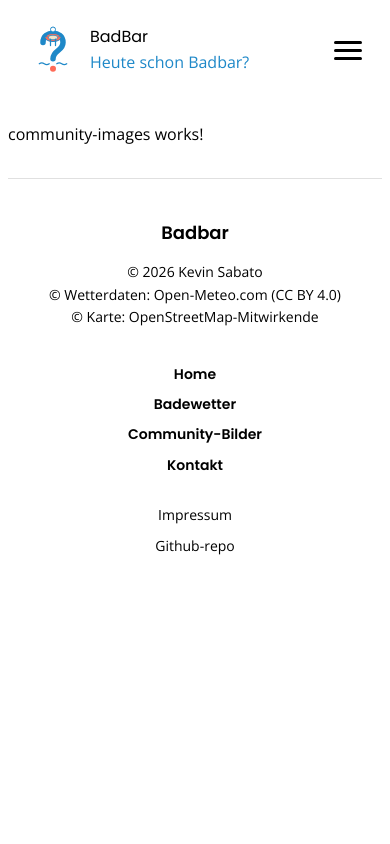
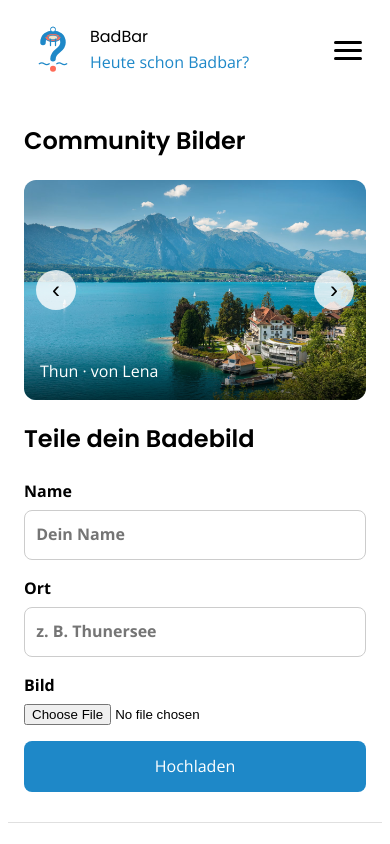
Before and after one commit to kvnx6/BadBar, an Angular app in the folder BadBar/: page /communitybilder in a window 390 px wide. Shown: the top 844 px of the page. Built offline with nearby package versions, Linux system fonts and the light colour scheme.

Commit message:
add Community Images page with a fileUpload

```diff
--- /dev/null
+++ b/BadBar/src/app/modules/community-image.ts
@@ -0,0 +1,5 @@
+export interface CommunityImage {
+  src: string;
+  author: string;
+  place: string;
+}
--- a/BadBar/src/app/pages/community-images/community-images.css
+++ b/BadBar/src/app/pages/community-images/community-images.css
@@ -0,0 +1,126 @@
+.community {
+  margin: 0.5rem 2rem;
+  max-width: 1400px;
+}
+
+/* Slider */
+.slider {
+  position: relative;
+  overflow: hidden;
+  border-radius: 12px;
+}
+
+.track {
+  display: flex;
+  transition: transform 0.4s ease;
+}
+
+.slide {
+  flex: 0 0 100%;
+  margin: 0;
+  position: relative;
+}
+
+.slide img {
+  display: block;
+  width: 100%;
+  height: clamp(220px, 45vw, 520px);
+  object-fit: cover;
+}
+
+.slide figcaption {
+  position: absolute;
+  left: 0;
+  right: 0;
+  bottom: 0;
+  padding: 1rem;
+  color: var(--color-weiss);
+  background: linear-gradient(transparent, rgba(0, 0, 0, 0.6));
+}
+
+.nav {
+  position: absolute;
+  top: 50%;
+  transform: translateY(-50%);
+  width: 2.5rem;
+  height: 2.5rem;
+  border: none;
+  border-radius: 50%;
+  font-size: 1.5rem;
+  cursor: pointer;
+  background: rgba(255, 255, 255, 0.8);
+}
+.prev { left: 0.75rem; }
+.next { right: 0.75rem; }
+
+.dots {
+  position: absolute;
+  bottom: 0.75rem;
+  left: 0;
+  right: 0;
+  display: flex;
+  justify-content: center;
+  gap: 0.5rem;
+}
+
+.dot {
+  width: 10px;
+  height: 10px;
+  padding: 0;
+  border: none;
+  border-radius: 50%;
+  background: rgba(255, 255, 255, 0.5);
+  cursor: pointer;
+}
+.dot.active { background: var(--color-weiss); }
+
+.gallery {
+  display: grid;
+  grid-template-columns: repeat(auto-fit, minmax(220px, 1fr));
+  gap: 16px;
+}
+
+.gallery img {
+  width: 100%;
+  aspect-ratio: 4 / 3;
+  object-fit: cover;
+  border-radius: 12px;
+  cursor: pointer;
+}
+
+.uploadForm {
+  display: grid;
+  gap: 1rem;
+  max-width: 500px;
+}
+
+.uploadForm label {
+  display: grid;
+  gap: 0.35rem;
+  font-weight: 600;
+}
+
+.uploadForm input[type="text"] {
+  padding: 0.7rem;
+  border: 1px solid #ccc;
+  border-radius: 8px;
+  font: inherit;
+}
+
+.error { color: #c0392b; font-weight: 400; }
+.successMsg { color: #1e8449; }
+
+.btn {
+  padding: 0.8rem 1.6rem;
+  border: none;
+  border-radius: 8px;
+  font: inherit;
+  color: var(--color-weiss);
+  background: var(--color-seeblau);
+  cursor: pointer;
+}
+.btn:disabled { opacity: 0.6; cursor: wait; }
+
+@media (max-width: 700px) {
+  .community { margin: 0.5rem 1rem; }
+}
--- a/BadBar/src/app/pages/community-images/community-images.html
+++ b/BadBar/src/app/pages/community-images/community-images.html
@@ -1 +1,54 @@
-<p>community-images works!</p>
+<section class="community">
+  <h1>Community Bilder</h1>
+
+  <div class="slider">
+    <div class="track" [style.transform]="'translateX(-' + current() * 100 + '%)'">
+      @for (img of images(); track img.src) {
+        <figure class="slide">
+          <img [src]="img.src" [alt]="img.place" />
+          <figcaption>{{ img.place }} · von {{ img.author }}</figcaption>
+        </figure>
+      }
+    </div>
+
+    <button class="nav prev" type="button" (click)="prev()" aria-label="Vorheriges Bild">‹</button>
+    <button class="nav next" type="button" (click)="next()" aria-label="Nächstes Bild">›</button>
+  </div>
+
+  <h2>Teile dein Badebild</h2>
+  <form class="uploadForm" [formGroup]="form" (submit)="onSubmit(fileInput)" novalidate>
+    <label>
+      Name
+      <input type="text" formControlName="author" placeholder="Dein Name" />
+      @if (form.controls.author.touched && form.controls.author.invalid) {
+        <small class="error">Bitte gib deinen Namen ein mind. 2 Zeichen.</small>
+      }
+    </label>
+
+    <label>
+      Ort
+      <input type="text" formControlName="place" placeholder="z. B. Thunersee" />
+      @if (form.controls.place.touched && form.controls.place.invalid) {
+        <small class="error">Bitte gib einen Ort an.</small>
+      }
+    </label>
+
+    <label>
+      Bild
+      <input #fileInput type="file" accept="image/*" (change)="onFileChange($event)" />
+      @if (form.controls.image.touched && form.controls.image.errors; as e) {
+        @if (e['required']) { <small class="error">Bitte wähle ein Bild aus.</small> }
+        @if (e['notImage']) { <small class="error">Die Datei ist kein Bild.</small> }
+        @if (e['tooBig']) { <small class="error">Das Bild darf maximal 5 MB gross sein.</small> }
+      }
+    </label>
+
+    <button type="submit" class="btn" [disabled]="uploading()">
+      {{ uploading() ? 'Wird hochgeladen…' : 'Hochladen' }}
+    </button>
+
+    @if (success()) {
+      <p class="successMsg">Danke! Dein Bild wurde zur Galerie hinzugefügt.</p>
+    }
+  </form>
+</section>
--- a/BadBar/src/app/pages/community-images/community-images.ts
+++ b/BadBar/src/app/pages/community-images/community-images.ts
@@ -1,9 +1,72 @@
-import { Component } from '@angular/core';
+import { Component, signal } from '@angular/core';
+import { AbstractControl, FormControl, FormGroup, ReactiveFormsModule, ValidationErrors, Validators, } from '@angular/forms';
+import { CommunityImage } from '../../modules/community-image';
 
 @Component({
-  imports: [],
+  imports: [ReactiveFormsModule],
   selector: 'app-community-images',
   styleUrl: './community-images.css',
   templateUrl: './community-images.html',
 })
-export class CommunityImages {}
+export class CommunityImages {
+  images = signal<CommunityImage[]>([
+    { src: 'thun-lake.png', author: 'Lena', place: 'Thun' },
+    { src: 'galipolli-sea.png', author: 'Marco', place: 'Gallipoli' },
+    { src: 'rimini-sea.png', author: 'Sara', place: 'Rimini' },
+    { src: 'algarve-sea.png', author: 'Jonas', place: 'Algarve' },
+  ]);
+
+  current = signal(0);
+  uploading = signal(false);
+  success = signal(false);
+
+  form = new FormGroup({
+    author: new FormControl('', [Validators.required, Validators.minLength(2)]),
+    place: new FormControl('', Validators.required),
+    image: new FormControl<File | null>(null, [Validators.required, this.imageFileValidator]),
+  });
+
+  next() {
+    this.current.update((i) => (i + 1) % this.images().length);
+  }
+  prev() {
+    this.current.update((i) => (i - 1 + this.images().length) % this.images().length);
+  }
+
+  onFileChange(event: Event) {
+    const file = (event.target as HTMLInputElement).files?.[0] ?? null;
+    this.form.controls.image.setValue(file);
+    this.form.controls.image.markAsTouched();
+    this.success.set(false);
+  }
+
+  onSubmit(fileInput: HTMLInputElement) {
+    if (this.form.invalid) {
+      this.form.markAllAsTouched();
+      return;
+    }
+
+    this.uploading.set(true);
+
+    const { author, place, image } = this.form.getRawValue();
+
+    this.images.update((list) => [
+      ...list,
+      { src: URL.createObjectURL(image!), author: author!, place: place! },
+    ]);
+    this.current.set(this.images().length - 1);
+
+    this.form.reset();
+    fileInput.value = '';
+    this.uploading.set(false);
+    this.success.set(true);
+  }
+
+  imageFileValidator(c: AbstractControl): ValidationErrors | null {
+    const file = c.value as File | null;
+    if (!file) return null;
+    if (!file.type.startsWith('image/')) return { notImage: true };
+    if (file.size > 5 * 1024 * 1024) return { tooBig: true };
+    return null;
+  }
+}
```
